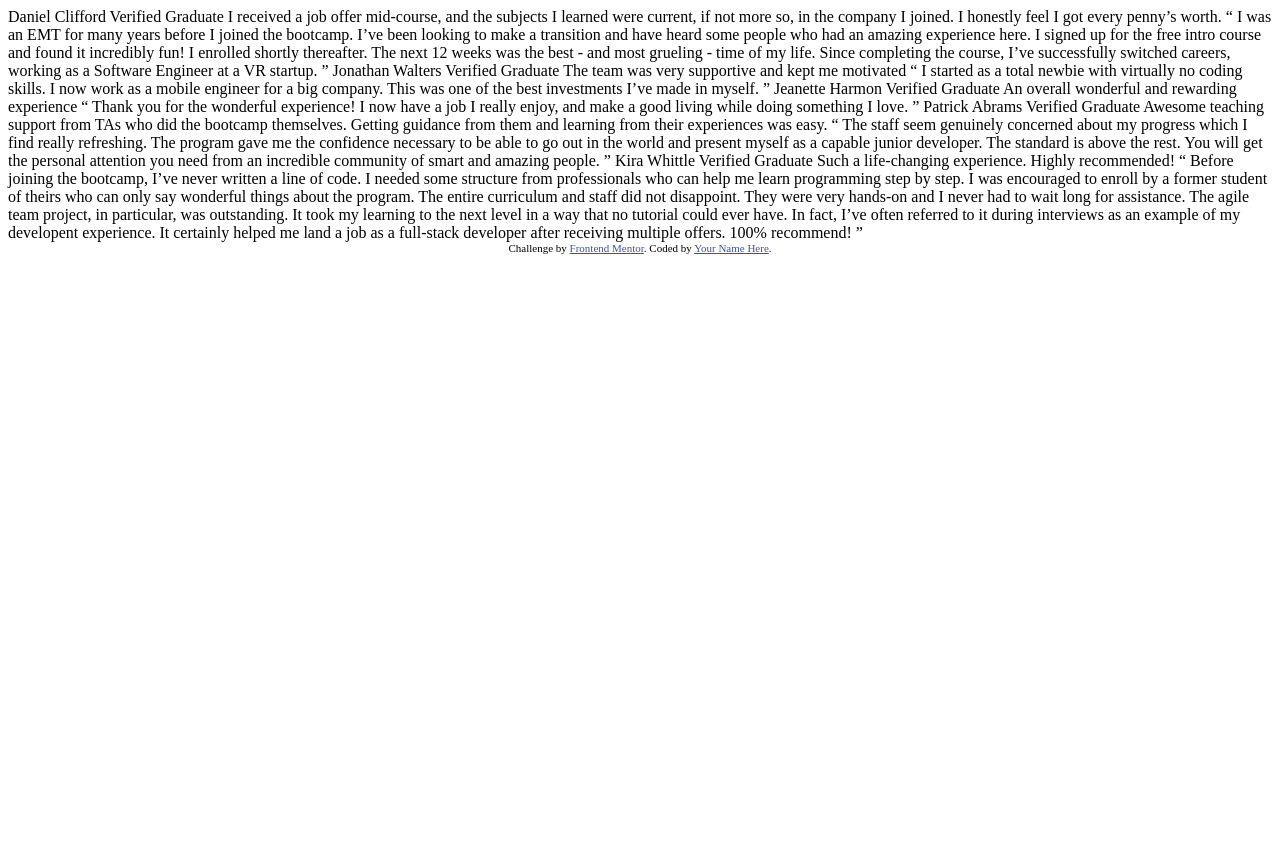
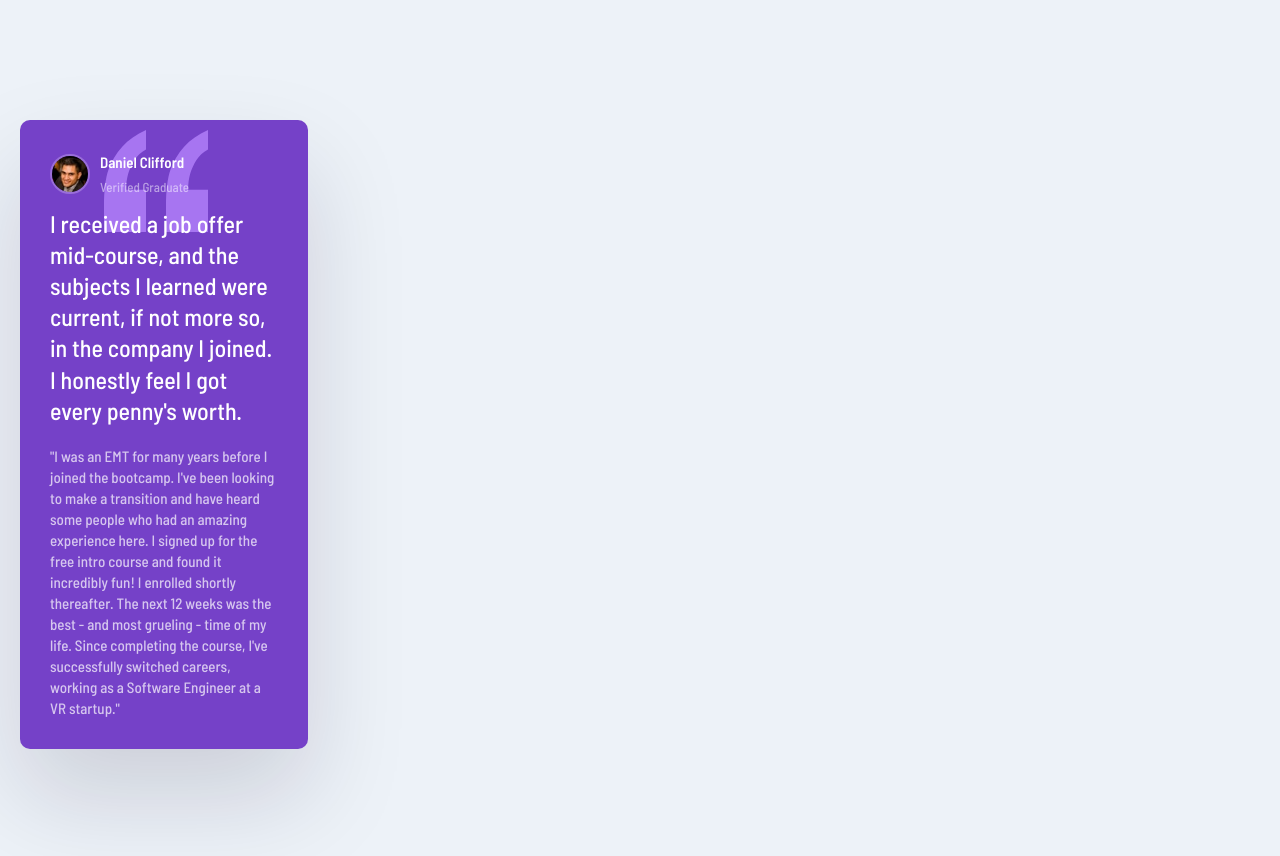
Before and after one commit to Aditharun89/learning-grid, a plain HTML site: page index.html in a window 1280 px wide. Before the commit the page ends 800 px from the top, so only its background shows below. Drawn offline with Linux system fonts and the light colour scheme.

Commit message:
added the first card

```diff
--- a/index.html
+++ b/index.html
@@ -2,75 +2,42 @@
 <html lang="en">
   <head>
     <meta charset="UTF-8">
-  <meta name="viewport" content="width=device-width, initial-scale=1.0"> <!-- displays site properly based on user's device -->
-
+    <meta http-equiv="X-UA-Compatible" content="IE=edge">
+    <meta name="viewport" content="width=device-width, initial-scale=1.0">
+    <link rel="preconnect" href="https://fonts.googleapis.com">
+    <link rel="preconnect" href="https://fonts.gstatic.com" crossorigin>
     <link rel="icon" type="image/png" sizes="32x32" href="./images/favicon-32x32.png">
-
-  <title>Frontend Mentor | [Challenge Name Here]</title>
-
-  <!-- Feel free to remove these styles or customise in your own stylesheet 👍 -->
-  <style>
-    .attribution { font-size: 11px; text-align: center; }
-    .attribution a { color: hsl(228, 45%, 44%); }
-  </style>
+    <link href="https://fonts.googleapis.com/css2?family=Barlow+Semi+Condensed:wght@500;600&family=Hanken+Grotesk:wght@700&display=swap" rel="stylesheet">
+    <link rel="stylesheet" href="styles.css">
+    <title>Testimonials | Grid Challenge</title>
   </head>
   <body>
-  Daniel Clifford
-  Verified Graduate
+    <div class="testimonials">
+      <div class="card card--bg-purple">
+        <header class="card__header">
+          <img src="images/image-daniel.jpg" class="card__img" alt="Daniel's pic">
+          <div>
+            <h3>Daniel Clifford</h3>
+            <p>Verified Graduate</p>
+          </div>
+        </header>
+        <p class="card__lead">
+          I received a job offer mid-course, and the subjects I learned were
+          current, if not more so, in the company I joined. I honestly feel I
+          got every penny's worth.
+        </p>
+        <p class="card__quote">
+          "I was an EMT for many years before I joined the bootcamp. I've been
+          looking to make a transition and have heard some people who had an
+          amazing experience here. I signed up for the free intro course and
+          found it incredibly fun! I enrolled shortly thereafter. The next 12
+          weeks was the best - and most grueling - time of my life. Since
+          completing the course, I've successfully switched careers, working as
+          a Software Engineer at a VR startup."
+        </p>
+      </div>
 
-  I received a job offer mid-course, and the subjects I learned were current, if not more so,
-  in the company I joined. I honestly feel I got every penny’s worth.
 
-  “ I was an EMT for many years before I joined the bootcamp. I’ve been looking to make a
-  transition and have heard some people who had an amazing experience here. I signed up
-  for the free intro course and found it incredibly fun! I enrolled shortly thereafter.
-  The next 12 weeks was the best - and most grueling - time of my life. Since completing
-  the course, I’ve successfully switched careers, working as a Software Engineer at a VR startup. ”
 
-  Jonathan Walters
-  Verified Graduate
-
-  The team was very supportive and kept me motivated
-
-  “ I started as a total newbie with virtually no coding skills. I now work as a mobile engineer
-  for a big company. This was one of the best investments I’ve made in myself. ”
-
-  Jeanette Harmon
-  Verified Graduate
-
-  An overall wonderful and rewarding experience
-
-  “ Thank you for the wonderful experience! I now have a job I really enjoy, and make a good living
-  while doing something I love. ”
-
-  Patrick Abrams
-  Verified Graduate
-
-  Awesome teaching support from TAs who did the bootcamp themselves. Getting guidance from them and
-  learning from their experiences was easy.
-
-  “ The staff seem genuinely concerned about my progress which I find really refreshing. The program
-  gave me the confidence necessary to be able to go out in the world and present myself as a capable
-  junior developer. The standard is above the rest. You will get the personal attention you need from
-  an incredible community of smart and amazing people. ”
-
-  Kira Whittle
-  Verified Graduate
-
-  Such a life-changing experience. Highly recommended!
-
-  “ Before joining the bootcamp, I’ve never written a line of code. I needed some structure from
-  professionals who can help me learn programming step by step. I was encouraged to enroll by a former
-  student of theirs who can only say wonderful things about the program. The entire curriculum and staff
-  did not disappoint. They were very hands-on and I never had to wait long for assistance. The agile team
-  project, in particular, was outstanding. It took my learning to the next level in a way that no tutorial
-  could ever have. In fact, I’ve often referred to it during interviews as an example of my developent
-  experience. It certainly helped me land a job as a full-stack developer after receiving multiple offers.
-  100% recommend! ”
-
-  <div class="attribution">
-    Challenge by <a href="https://www.frontendmentor.io?ref=challenge" target="_blank">Frontend Mentor</a>.
-    Coded by <a href="#">Your Name Here</a>.
-  </div>
     </body>
     </html>
--- /dev/null
+++ b/styles.css
@@ -0,0 +1,73 @@
+* {
+  box-sizing: border-box;
+  margin: 0;
+  padding: 0;
+}
+
+body {
+  background: #edf2f8;
+  font-family: 'Barlow Semi Condensed', sans-serif;
+  line-height: 1.7;
+  font-size: 13px;
+}
+
+.testimonials {
+  max-width: 1440px;
+  margin: 100px auto;
+  padding: 20px;
+  display: grid;
+  grid-template-columns: repeat(4, 1fr);
+  gap: 30px;
+}
+
+.card {
+  background: #fff;
+  border-radius: 10px;
+  padding: 30px;
+  box-shadow: rgba(17, 12, 46, 0.15) 0px 48px 100px 0px;
+  margin-bottom: 10px;
+}
+
+.card__header {
+  display: flex;
+  align-items: center;
+  margin-bottom: 10px;
+}
+
+.card__header h3 {
+  font-size: 15px;
+}
+
+.card__header p {
+  opacity: 50%;
+}
+
+.card__img {
+  width: 40px;
+  height: 40px;
+  border-radius: 50%;
+  border: 2px solid #996ed9;
+  margin-right: 10px;
+}
+
+.card__lead {
+  font-size: 1.5rem;
+  font-weight: 500;
+  line-height: 1.3;
+  margin-bottom: 20px;
+}
+
+.card__quote {
+  font-size: 15px;
+  font-weight: 500;
+  line-height: 1.4;
+  opacity: 70%;
+}
+
+.card--bg-purple {
+  background: hsl(263, 55%, 52%);
+  color: #fff;
+  background-image: url('./images/bg-pattern-quotation.svg');
+  background-repeat: no-repeat;
+  background-position: top 10px right 100px;
+}
```
Lines whose indentation alone changed are shown as unchanged.
